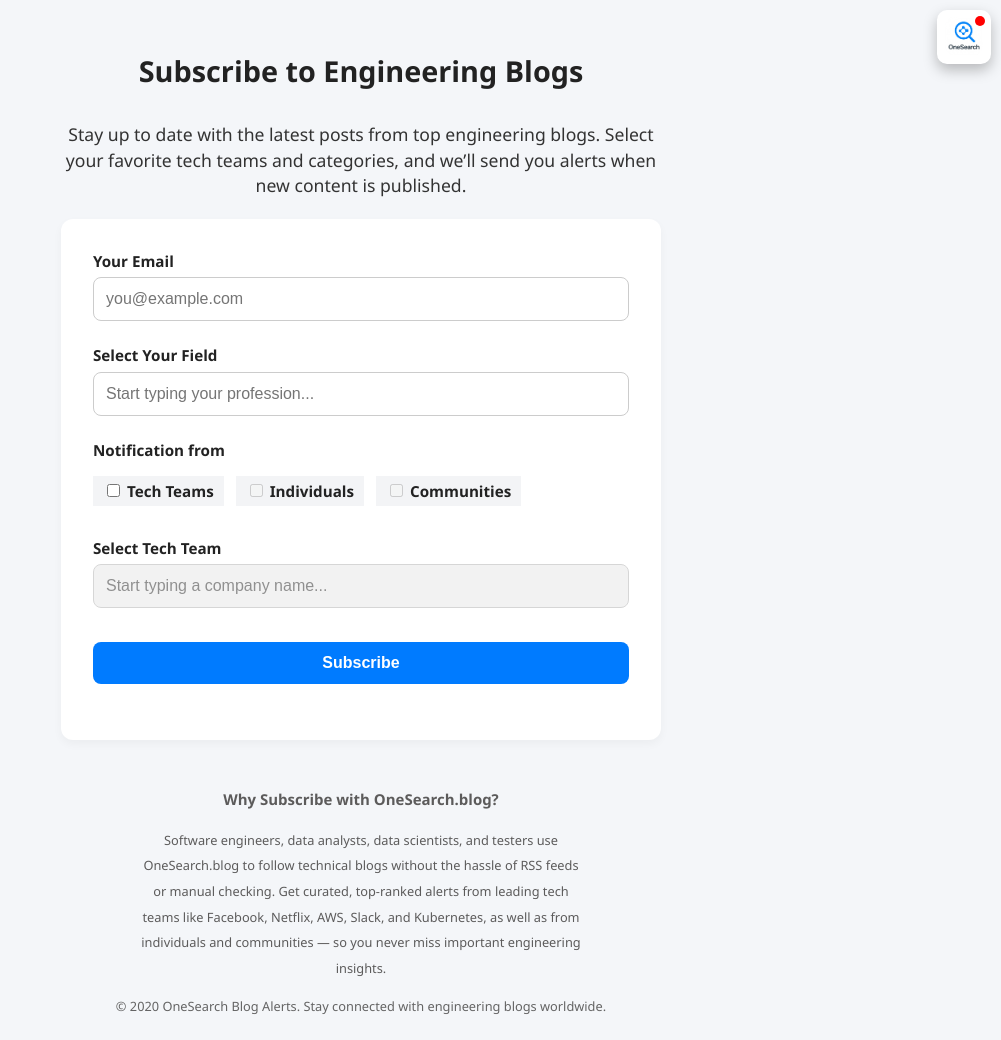
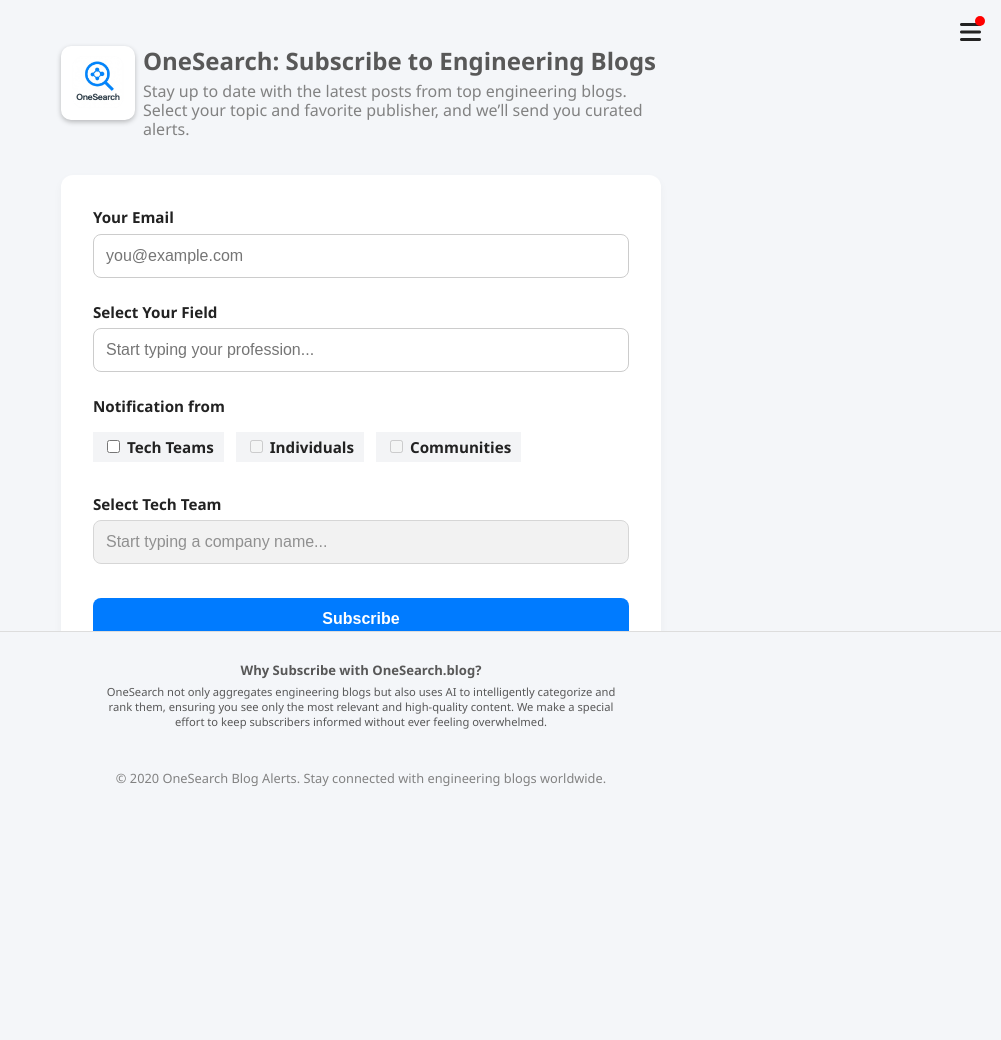
Before and after one commit to rabbit0021/onesearch, a Flask app: template templates/index.html in a window 1280 px wide. Shown: the whole page, without its empty margins (279-1280 px from the left). After the commit the page ends 786 px from the top, so only its background shows below. Run offline with Flask 3, Linux system fonts and the light colour scheme; the template is opened without the code that fills it: most values are stand-ins (such as "Sample title", 1, 10 or a date in 2020); data that the repository does not hold is empty.

Commit message:
updated ui

```diff
--- a/app.py
+++ b/app.py
@@ -1,4 +1,4 @@
-from flask import Flask, jsonify, request, send_from_directory, render_template
+from flask import Flask, send_from_directory, jsonify, request, send_from_directory, render_template
 import json
 import os
 from handlers import ScraperFactory
@@ -152,6 +152,14 @@
 
     return jsonify({"status": "success", "message": "Feedback submitted successfully."})
 
+@app.route("/robots.txt")
+def robots_txt():
+    return send_from_directory(app.static_folder, "robots.txt")
+
+@app.route("/sitemap.xml")
+def sitemap_xml():
+    return send_from_directory(app.static_folder, "sitemap.xml")
+
 if __name__ == "__main__":
     if os.getenv("FLASK_ENV") == "Production":
         app.run()
--- a/static/script2.js
+++ b/static/script2.js
@@ -10,7 +10,7 @@
 const topicDropdown = document.getElementById('topicDropdown');
 const notifyCheckboxes = document.querySelectorAll('input[name="notify_from"]');
 const subscription_status = document.getElementById("already-subscribed");
-const icon = document.getElementById('logo');
+const icon = document.getElementById('notification-icon');
 const panel = document.getElementById('right-panel');
 const dot = document.getElementById("notification-dot");
 const chatMessage = document.getElementById("chat-message");
--- a/static/style3.css
+++ b/static/style3.css
@@ -4,20 +4,13 @@
   font-family: 'Segoe UI', Roboto, system-ui, sans-serif;
   background-color: #f4f6f9;
   color: #222;
+  padding-bottom: 200px;
 }
 
 .container {
   max-width: 600px;
   margin: auto;
   padding: 2rem 1rem;
-}
-
-/* Typography */
-.page-title {
-  text-align: center;
-  font-size: 1.8rem;
-  font-weight: 700;
-  margin-bottom: 2rem;
 }
 
 /* Form */
@@ -162,35 +155,6 @@
   cursor: pointer;
 }
 
-.intro-text {
-  text-align: center;
-  max-width: 600px;
-  margin: 0 auto 20px auto;
-  font-size: 1.1rem;
-  color: #333;
-  line-height: 1.6rem;
-}
-
-.footer {
-  text-align: center;
-  max-width: 600px;
-  margin: 0 auto 20px auto;
-  font-size: 0.8rem;
-  color: #646464;
-  line-height: 1.6rem;
-}
-.seo-text
-{
-  line-height: 1.6rem;
-  text-align: center;
-  max-width: 600px;
-  margin: auto;
-  font-size: 0.8rem;
-  color: #5c5b5b;
-  line-height: 1.6rem;
-  width: 35%;
-}
-
 .tag-checkbox-group {
   display: flex;
   flex-wrap: wrap;
@@ -207,40 +171,48 @@
   font-weight: 500;
   cursor: pointer;
   user-select: none;
-  position: relative; /* <-- needed for tooltip */
+  position: relative;
+  /* <-- needed for tooltip */
 }
 
 .tag-checkbox input[disabled] {
-  pointer-events: none; /* disabled input won’t capture hover */
+  pointer-events: none;
+  /* disabled input won’t capture hover */
 }
 
 .subscription-toast {
-  position: fixed;         /* out of document flow */
-  bottom: 20px;            /* bottom-right corner */
+  position: fixed;
+  /* out of document flow */
+  bottom: 20px;
+  /* bottom-right corner */
   right: 20px;
   background-color: #e6f4ea;
   color: #2e7d32;
   padding: 12px 20px;
   border-radius: 8px;
-  box-shadow: 0 2px 10px rgba(0,0,0,0.2);
+  box-shadow: 0 2px 10px rgba(0, 0, 0, 0.2);
   opacity: 0;
-  pointer-events: none;    /* clicks go through when hidden */
+  pointer-events: none;
+  /* clicks go through when hidden */
   transition: opacity 0.5s ease, transform 0.5s ease;
-  transform: translateY(20px); /* start slightly lower */
+  transform: translateY(20px);
+  /* start slightly lower */
   z-index: 9999;
 }
 
 .subscription-toast.show {
   opacity: 1;
   pointer-events: auto;
-  transform: translateY(0); /* move to visible position */
+  transform: translateY(0);
+  /* move to visible position */
 }
 
 /* Tooltip styling */
 .tooltip {
   visibility: hidden;
   position: absolute;
-  bottom: 125%; /* above the tag */
+  bottom: 125%;
+  /* above the tag */
   left: 50%;
   transform: translateX(-50%);
   background-color: #333;
@@ -260,17 +232,25 @@
 }
 
 .notify-from-group label {
-  display: block;        /* ensures the label is on its own line */
-  margin-bottom: 0.5rem; /* adjust the gap as needed */
-  font-weight: 600;      /* optional: make label slightly bolder */
+  display: block;
+  /* ensures the label is on its own line */
+  margin-bottom: 0.5rem;
+  /* adjust the gap as needed */
+  font-weight: 600;
+  /* optional: make label slightly bolder */
 }
 
 #companyInput:disabled {
-  background-color: #f0f0f0;  /* lighter gray */
-  color: #999;                 /* gray text */
-  cursor: not-allowed;         /* show “disabled” cursor */
-  border: 1px solid #ccc;      /* optional border styling */
-  opacity: 0.8;                /* slightly faded */
+  background-color: #f0f0f0;
+  /* lighter gray */
+  color: #999;
+  /* gray text */
+  cursor: not-allowed;
+  /* show “disabled” cursor */
+  border: 1px solid #ccc;
+  /* optional border styling */
+  opacity: 0.8;
+  /* slightly faded */
 }
 
 /* Show tooltip on hover */
@@ -285,7 +265,8 @@
   right: -280px;
   width: 240px;
   height: 100vh;
-  background-color: rgba(234, 236, 240, 0.5); /* same color with transparency */
+  background-color: rgba(234, 236, 240, 0.5);
+  /* same color with transparency */
   backdrop-filter: blur(10px);
   -webkit-backdrop-filter: blur(10px);
   border-left: 2px solid rgba(200, 200, 200, 0.5);
@@ -320,34 +301,15 @@
   animation: float 1.5s infinite alternate;
 }
 
-.logo {
-  display: block;
-  width: 50px;
-  height: 50px;
-  object-fit: cover;
-  top: -10px;
-  right: -10px;
-  position: absolute;
-  /* soften corners */
-  border-radius: 10px;   /* try 8px, 12px, or even 16px for more rounded */
-
-  /* keep the nice look */
-  background: white;
-  border: 2px solid #fff;
-  box-shadow: 0 6px 14px rgba(0, 0, 0, 0.25);
-
-  transition: transform 0.3s ease, box-shadow 0.3s ease;
-}
-
-.logo:hover {
-  transform: scale(1.08);
-  box-shadow: 0 10px 22px rgba(0, 0, 0, 0.35);
-}
-
 /* Floating animation for cat */
 @keyframes float {
-  0% { transform: translateY(0px); }
-  100% { transform: translateY(-5px); }
+  0% {
+    transform: translateY(0px);
+  }
+
+  100% {
+    transform: translateY(-5px);
+  }
 }
 
 /* Message bubble */
@@ -358,7 +320,7 @@
   border-radius: 15px;
   font-size: 16px;
   line-height: 1.4;
-  box-shadow: 0 4px 8px rgba(0,0,0,0.1);
+  box-shadow: 0 4px 8px rgba(0, 0, 0, 0.1);
 }
 
 #notification-wrapper {
@@ -382,14 +344,16 @@
   height: 10px;
   background-color: red;
   border-radius: 50%;
-  display: block; /* initially visible */
+  display: block;
+  /* initially visible */
 }
 
 .feedback-form-card {
   background-color: #f0f4f8;
   padding: 10px;
   margin-top: 10px;
-  display: none; /* hidden by default */
+  display: none;
+  /* hidden by default */
 }
 
 /* Textarea and button styling */
@@ -416,10 +380,6 @@
     padding: 1.5rem;
   }
 
-  .page-title {
-    font-size: 1.5rem;
-  }
-
   input,
   .submit-button {
     font-size: 1rem;
@@ -430,8 +390,71 @@
   .tag-checkbox-group {
     gap: 0.5rem;
   }
+
   .tag-checkbox {
     padding: 5px 12px;
     font-size: 0.85rem;
   }
 }
+
+.page-title-cont {
+  display: flex;
+  margin-bottom: 1rem;
+}
+
+.page-title {
+  display: inline-block;
+  line-height: 1.6rem;
+  font-size: 1.5rem;
+  margin-bottom: 0.5rem;
+  color: #585858;
+}
+
+.intro-text {
+  margin: 0 auto 20px auto;
+  font-size: 1rem;
+  color: #828282;
+  line-height: 1.2rem;
+}
+
+.logo {
+  width: 70px;
+  height: 70px;
+  object-fit: cover;
+  border-radius: 10px;
+  margin-top: 0.9rem;
+
+  background: white;
+  border: 2px solid #fff;
+  box-shadow: 0 2px 5px rgba(0, 0, 0, 0.25);
+
+  transition: transform 0.3s ease, box-shadow 0.3s ease;
+  display: inline-block;
+}
+
+/* .logo:hover {
+  transform: scale(1.08);
+  box-shadow: 0 5px 10px rgba(0, 0, 0, 0.35);
+} */
+
+.seo-text {
+  text-align: center;
+  margin: auto;
+  font-size: 0.7rem;
+  color: #585858;
+  padding: 1rem;
+  max-width: 500px;
+}
+
+.footer {
+  position: fixed;
+  bottom: 0;
+  left: 0;
+  width: 100%;
+  text-align: center;
+  font-size: 0.8rem;
+  color: #828282;
+  padding: auto;
+  border-top: 1px solid #ddd;
+  background-color: #f4f6f9;
+}
--- a/templates/index.html
+++ b/templates/index.html
@@ -3,11 +3,11 @@
 
 <head>
   <meta charset="UTF-8" />
-  <title>Engineering Blog Alerts | Subscribe to Tech Company Blogs – OneSearch.blog</title>
+  <title>OneSearch - Engineering Blog Alerts | Subscribe to Tech Company Blogs – OneSearch.blog</title>
 
   <!-- ✅ SEO meta description -->
   <meta name="description"
-    content="Subscribe to engineering blogs and get instant alerts. OneSearch.blog helps software engineers, data scientists, analysts, and testers stay updated with new posts from top tech company blogs.">
+    content="OneSearch - Subscribe to engineering blogs and get instant alerts. OneSearch.blog helps software engineers, data scientists, analysts, and testers stay updated with new posts from top tech company blogs.">
   <!-- ✅ Mobile responsive -->
   <meta name="viewport" content="width=device-width, initial-scale=1" />
 
@@ -50,12 +50,18 @@
 
 <body>
   <main class="container">
-    <h1 class="page-title">Subscribe to Engineering Blogs</h1>
-
-    <p class="intro-text">
-      Stay up to date with the latest posts from top engineering blogs.
-      Select your favorite tech teams and categories, and we’ll send you alerts when new content is published.
-    </p>
+    <div class="page-title-cont">
+      <img id="logo" src="{{ url_for('static', filename='logo.png') }}" alt="OneSearch" class="logo" />
+      <div style="margin-left: 0.5rem;">
+        <h1 class="page-title">
+          OneSearch: Subscribe to Engineering Blogs
+        </h1>
+        <p class="intro-text">
+          Stay up to date with the latest posts from top engineering blogs.
+          Select your topic and favorite publisher, and we’ll send you curated alerts.
+        </p>
+      </div>
+    </div>
 
     <form id="subscribe-form" class="subscription-form">
       <div class="form-group">
@@ -105,24 +111,24 @@
     </form>
   </main>
 
-  <section class="seo-text">
-    <h3>Why Subscribe with OneSearch.blog?</h3>
-    <p>
-      Software engineers, data analysts, data scientists, and testers use OneSearch.blog
-      to follow technical blogs without the hassle of RSS feeds or manual checking.
-      Get curated, top-ranked alerts from leading tech teams like Facebook, Netflix, AWS, Slack, and Kubernetes,
-      as well as from individuals and communities — so you never miss important engineering insights.
-    </p>
-  </section>
-
   <!-- ✅ Small footer for credibility -->
   <footer class="footer">
-    <p>© {{ current_year }} OneSearch Blog Alerts. Stay connected with engineering blogs worldwide.</p>
+    <section class="seo-text">
+      <h3>Why Subscribe with OneSearch.blog?</h3>
+      <p style="margin: -0.5rem;">
+        OneSearch not only aggregates engineering blogs but also uses AI to intelligently categorize and rank them,
+        ensuring you see only the most relevant and high-quality content. We make a special effort to keep subscribers
+        informed
+        without ever feeling overwhelmed.
+      </p>
+    </section>
+    <p style="  margin-top: 2rem;
+">© {{ current_year }} OneSearch Blog Alerts. Stay connected with engineering blogs worldwide.</p>
   </footer>
 
   <div id="subscribe-message" class="subscription-toast"></div>
   <div id="notification-wrapper">
-    <img id="logo" src="{{ url_for('static', filename='logo.png') }}" alt="OneSearch" class="logo" />
+    <i id="notification-icon" class="fas fa-bars"></i>
     <span id="notification-dot"></span>
   </div>
   <div id="right-panel" class="right-panel">
```
Also changed, not shown: middleware.py (+18 -8 lines), static/robots.txt (renamed from robots.txt), static/sitemap.xml (renamed from sitemap.xml).
